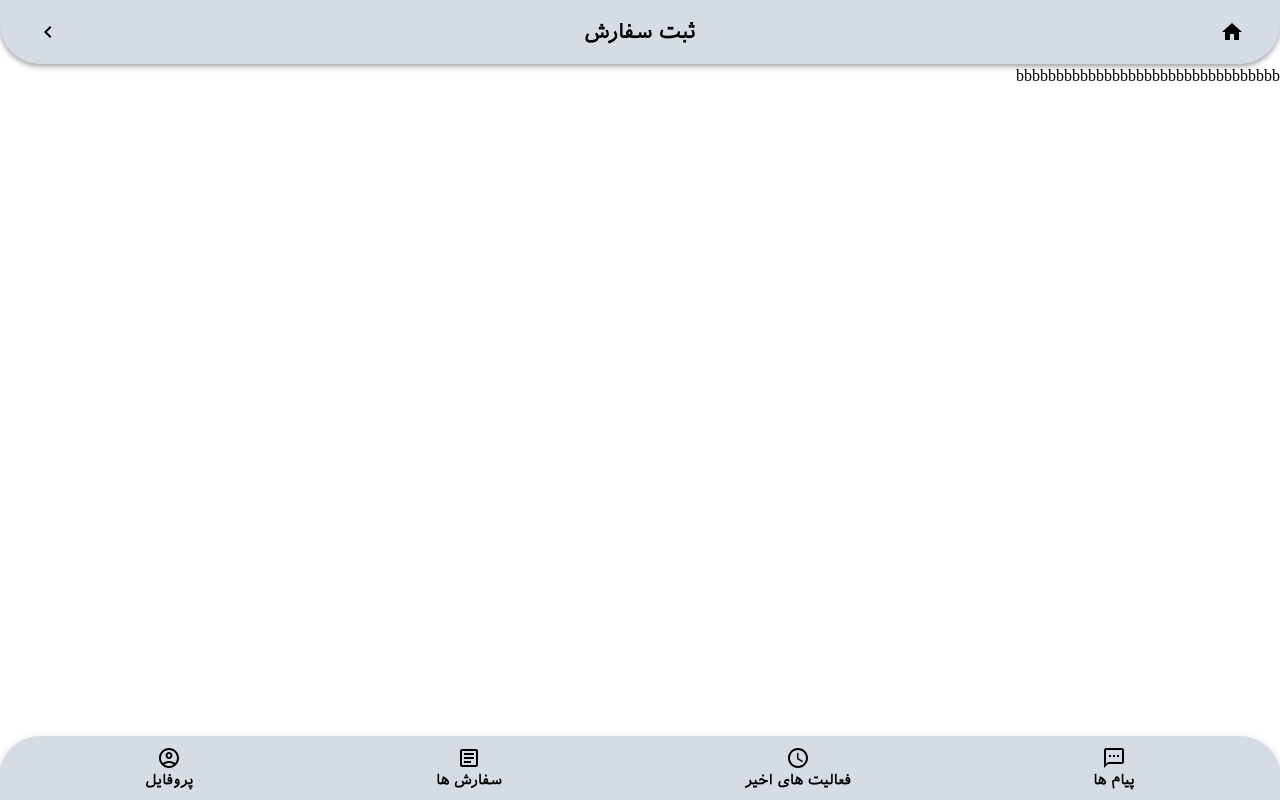
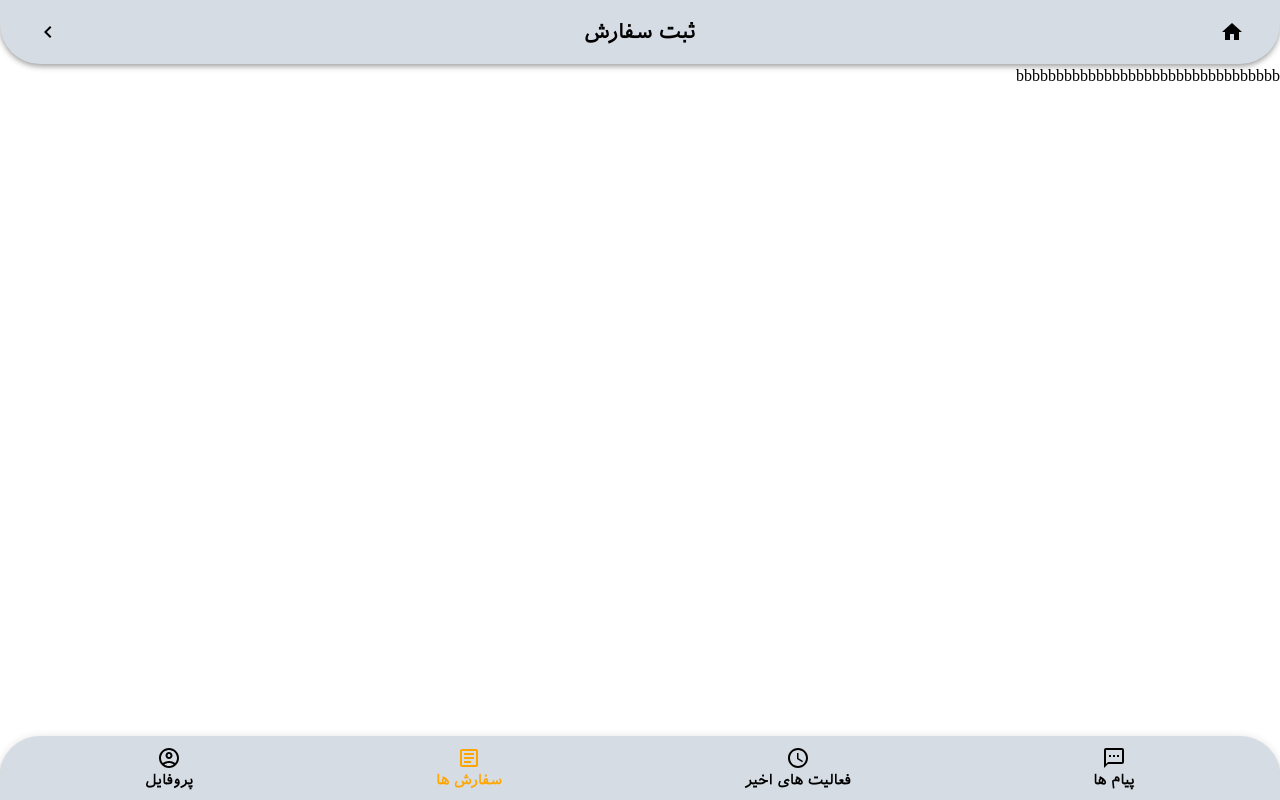
Before and after one commit to aynazheydariafshar/my-app, a React (Create React App) app: page / in a window 1280 px wide. Built offline with nearby package versions, Linux system fonts and the light colour scheme.

Commit message:
add change color footer with link

```diff
--- a/src/HOC/LayoutStructer/index.jsx
+++ /dev/null
@@ -1,20 +0,0 @@
-import { Grid } from "@mui/material";
-import Footer from "components/ElementsLayout/Footer";
-
-import Navbar from "components/ElementsLayout/Navbar";
-
-const LayoutStructer =
-  (Component) =>
-  (...props) => {
-    return (
-      <Grid className="flex-col justify-between">
-          <Navbar />
-        <Grid>
-          <Component>{props}</Component>
-        </Grid>
-        <Footer />
-      </Grid>
-    );
-  };
-
-export default LayoutStructer;
--- a/src/components/ElementsLayout/Footer.jsx
+++ b/src/components/ElementsLayout/Footer.jsx
@@ -2,11 +2,17 @@ import AppBar from "@mui/material/AppBar";
 import Toolbar from "@mui/material/Toolbar";
 import IconButton from "@mui/material/IconButton";
 import AccountCircleOutlinedIcon from "@mui/icons-material/AccountCircleOutlined";
-import TextsmsOutlinedIcon from '@mui/icons-material/TextsmsOutlined';
-import QueryBuilderOutlinedIcon from '@mui/icons-material/QueryBuilderOutlined';
-import ArticleOutlinedIcon from '@mui/icons-material/ArticleOutlined';
+import TextsmsOutlinedIcon from "@mui/icons-material/TextsmsOutlined";
+import QueryBuilderOutlinedIcon from "@mui/icons-material/QueryBuilderOutlined";
+import ArticleOutlinedIcon from "@mui/icons-material/ArticleOutlined";
 import { Typography } from "@mui/material";
+import * as React from "react";
+import { useNavigate } from "react-router";
+import { PROFILE } from "constant";
 
+const Footer = () => {
+  const [value, setValue] = React.useState(2);
+  const navigate = useNavigate();
   const elementsFooter = [
     {
       icon: <TextsmsOutlinedIcon />,
@@ -21,16 +27,20 @@ const elementsFooter = [
     {
       icon: <ArticleOutlinedIcon />,
       title: "سفارش ها",
-    onclick: () => {},
+      onclick: () => {
+        navigate(`/`);
+        setValue(2);
+      },
     },
     {
       icon: <AccountCircleOutlinedIcon />,
       title: "پروفایل",
-    onclick: () => {},
+      onclick: () => {
+        navigate(`/${PROFILE}`);
+        setValue(3);
+      },
     },
   ];
-
-const Footer = () => {
   return (
     <AppBar
       position="fixed"
@@ -44,10 +54,10 @@ const Footer = () => {
       }}
     >
       <Toolbar className="flex justify-around items-center">
-        {elementsFooter.map((item) => (
+        {elementsFooter.map((item, index) => (
           <IconButton
-            onClick={item.onClick}
-            color="inherit"
+            onClick={item.onclick}
+            sx={{ color: value === index ? "orange" : "inherit" }}
             className="flex-col items-center hover:text-orange-500"
           >
             {item.icon}
--- /dev/null
+++ b/src/components/ElementsLayout/Layout.jsx
@@ -0,0 +1,16 @@
+import { Grid } from "@mui/material";
+import Footer from "components/ElementsLayout/Footer";
+
+import Navbar from "components/ElementsLayout/Navbar";
+
+const Layout = ({ title, children }) => {
+  return (
+    <Grid className="flex-col justify-between">
+      <Navbar title={title} />
+      <Grid>{children}</Grid>
+      <Footer />
+    </Grid>
+  );
+};
+
+export default Layout;
--- a/src/components/ElementsLayout/Navbar.jsx
+++ b/src/components/ElementsLayout/Navbar.jsx
@@ -6,7 +6,7 @@ import Typography from "@mui/material/Typography";
 import { Home, KeyboardArrowLeft } from "@mui/icons-material";
 import { useNavigate } from "react-router-dom";
 
-export default function Navbar() {
+export default function Navbar({title}) {
   const navigate = useNavigate();
 
   const handleBackClick = () => {
@@ -19,15 +19,15 @@ export default function Navbar() {
         sx={{ backgroundColor: "rgb(214, 220, 227)", color: "black" , borderBottomLeftRadius : "40px" , borderBottomRightRadius : "40px"}}
       >
         <Toolbar className="justify-between items-center">
-          <IconButton className="hover:text-orange-500" size="large" color="inherit">
+          <IconButton className="hover:text-blue-500" size="large" color="inherit">
             <Home />
           </IconButton>
           <Box>
             <Typography variant="h6" component="div" sx={{fontWeight  :"bold"}}>
-              ثبت سفارش
+              {title}
             </Typography>
           </Box>
-          <IconButton className="hover:text-orange-500" onClick={handleBackClick} size="large" color="inherit">
+          <IconButton className="hover:text-blue-500" onClick={handleBackClick} size="large" color="inherit">
             <KeyboardArrowLeft />
           </IconButton>
         </Toolbar>
--- a/src/constant/index.js
+++ b/src/constant/index.js
@@ -1,2 +1,2 @@
 export const APP_ROUTE = "/";
-export const POFILE = "/profile";
+export const PROFILE = "profile";
--- a/src/routes/app/Order/index.jsx
+++ b/src/routes/app/Order/index.jsx
@@ -1,8 +1,11 @@
-import LayoutStructer from 'HOC/LayoutStructer';
-import React from 'react';
+import Layout from "components/ElementsLayout/Layout";
 
 const Order = () => {
-    return <div>bbbbbbbbbbbbbbbbbbbbbbbbbbbbbbbbb</div>;
-}
+  return (
+    <Layout title="ثبت سفارش">
+      <div>bbbbbbbbbbbbbbbbbbbbbbbbbbbbbbbbb</div>
+    </Layout>
+  );
+};
 
 export default Order;
--- /dev/null
+++ b/src/routes/app/Profile/index.jsx
@@ -0,0 +1,7 @@
+import Layout from "components/ElementsLayout/Layout";
+
+const Profile = () => {
+    return <Layout title="پروفایل">3</Layout>;
+}
+
+export default Profile;
--- a/src/routes/app/index.jsx
+++ b/src/routes/app/index.jsx
@@ -1,8 +1,7 @@
-import LayoutStructer from "HOC/LayoutStructer";
 import { Outlet } from "react-router";
 
 const Main = () => {
   return <Outlet />;
 };
 
-export default LayoutStructer(Main);
+export default Main;
--- a/src/routes/index.jsx
+++ b/src/routes/index.jsx
@@ -1,8 +1,9 @@
-import { APP_ROUTE } from "constant";
 import { Routes, Route } from "react-router-dom";
 
+import { APP_ROUTE, PROFILE } from "constant";
 import Main from "./app";
 import Order from "./app/Order";
+import Profile from "./app/Profile";
 import NotFound from "./NotFound";
 
 const RoutesMap = () => {
@@ -10,6 +11,7 @@ const RoutesMap = () => {
     <Routes>
       <Route element={<Main />} path={APP_ROUTE}>
         <Route index element={<Order />} />
+        <Route element={<Profile />} path={PROFILE} />
       </Route>
       <Route path="*" element={<NotFound />} />
     </Routes>
```
Lines whose indentation alone changed are shown as unchanged.
